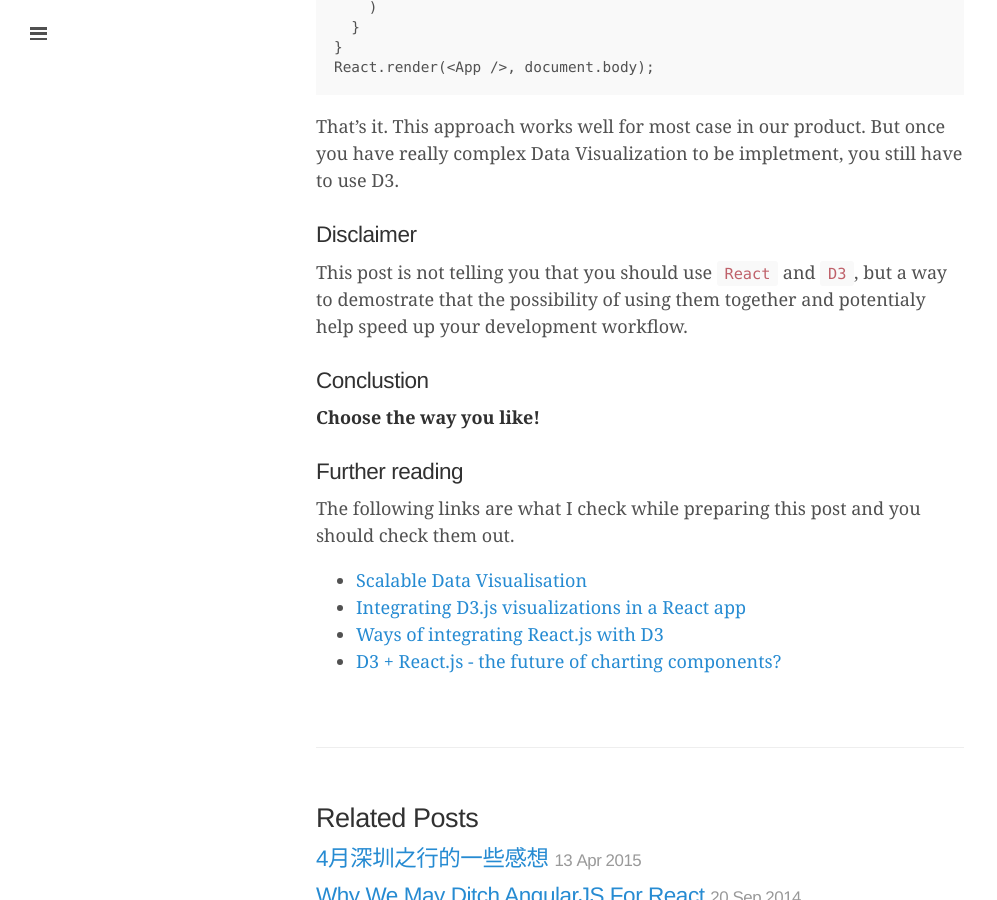
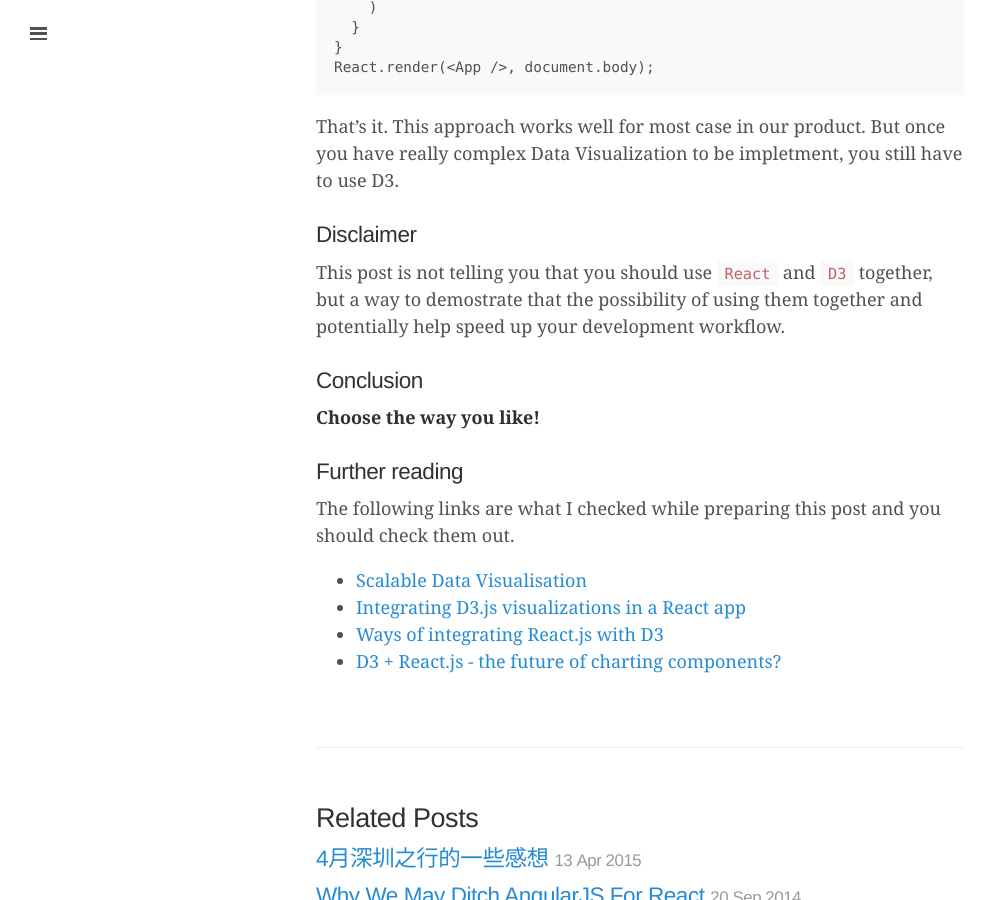
Before and after one commit to fraserxu/fraserxu.github.io, a Jekyll site: the page built from _posts/2015-06-03-react-data-visualization.md, in a window 1280 px wide and 900 px high, scrolled down 9982 px. Shown: the whole window, without its empty margins (0-997 px from the left). Built offline with Jekyll 4.4.1, drawn with Linux system fonts in a browser that asks for light colours; some web fonts are replaced; Markdown is read by kramdown in place of the engine named in the settings.

Commit message:
fix typo

```diff
--- a/_posts/2015-06-03-react-data-visualization.md
+++ b/_posts/2015-06-03-react-data-visualization.md
@@ -440,15 +440,15 @@
 
 ### Disclaimer
 
-This post is not telling you that you should use `React` and `D3`, but a way to demostrate that the possibility of using them together and potentialy help speed up your development workflow.
+This post is not telling you that you should use `React` and `D3` together, but a way to demostrate that the possibility of using them together and potentially help speed up your development workflow.
 
-### Conclustion
+### Conclusion
 
 **Choose the way you like!**
 
 ### Further reading
 
-The following links are what I check while preparing this post and you should check them out.
+The following links are what I checked while preparing this post and you should check them out.
 
 * [Scalable Data Visualisation](https://docs.google.com/presentation/d/1DDlR6Hd03G2HcIjHzEkUf9GhX-bbaDyIl0CTUNsO1rI/pub?start=false&loop=false&delayms=60000&slide=id.p)
 * [Integrating D3.js visualizations in a React app](http://nicolashery.com/integrating-d3js-visualizations-in-a-react-app/)
```
